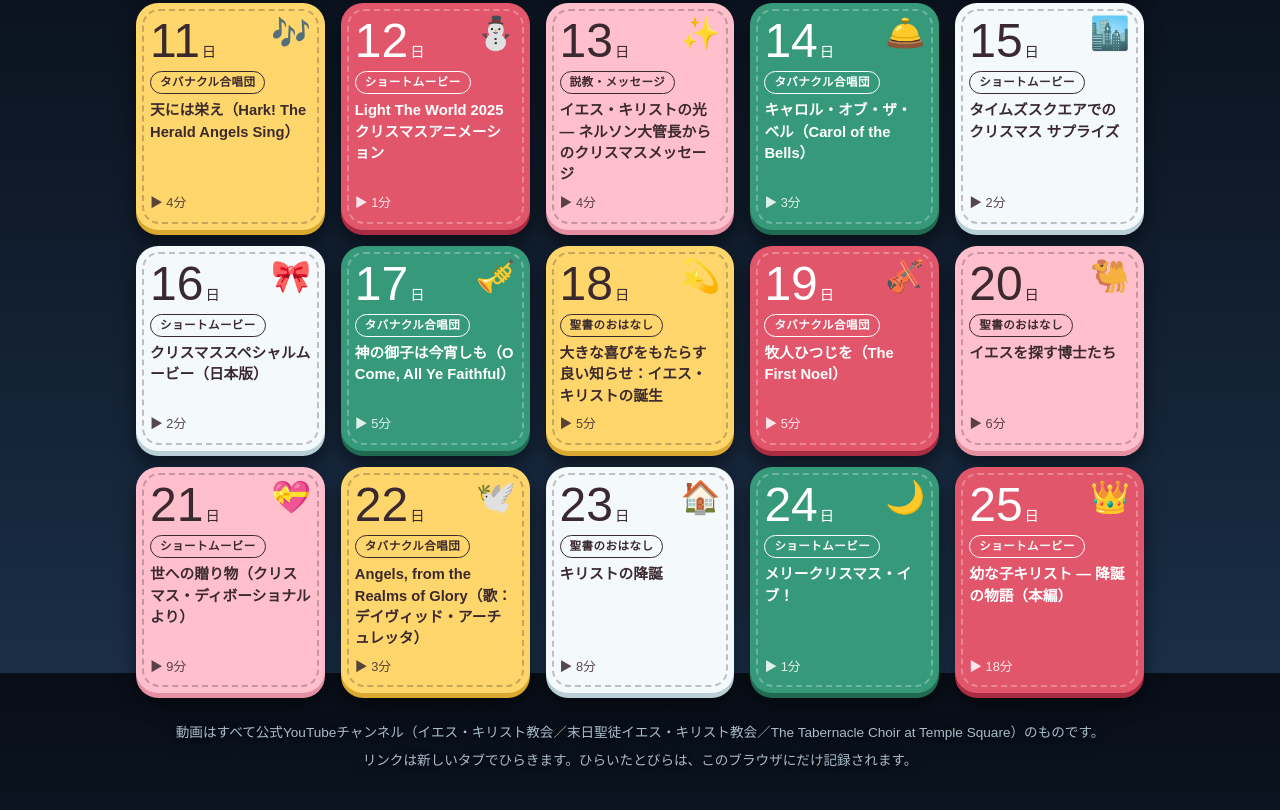
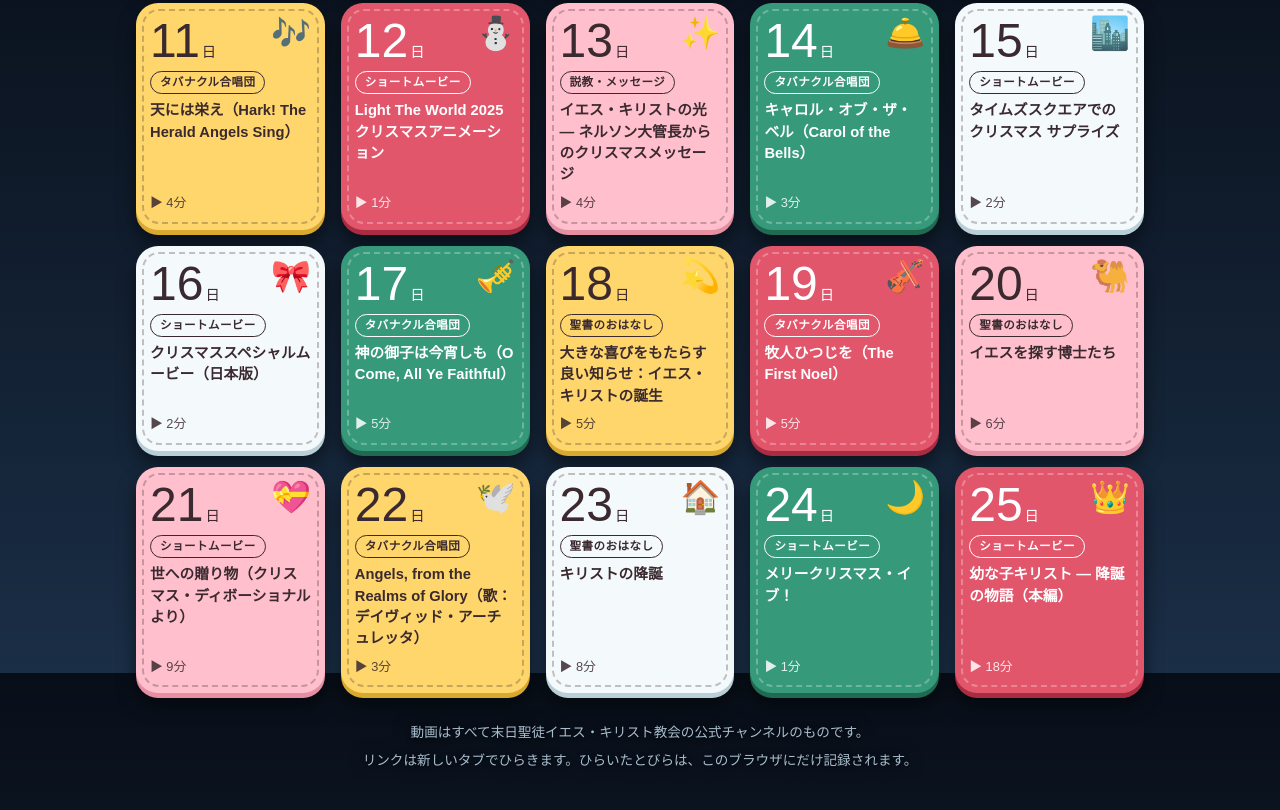
Before and after one commit to game-test-beep/advent-calendar, a plain HTML site: page index.html in a window 1280 px wide. Shown: the part 927-1737 px from the top of the page. Drawn offline with Linux system fonts and the light colour scheme; a web font is replaced by a local one.

Commit message:
注意書きのチャンネル表記をまとめる
Co-Authored-By: Claude Opus 5.5 <noreply@anthropic.com>

```diff
--- a/index.html
+++ b/index.html
@@ -253,7 +253,7 @@ footer a { color: var(--mint); font-weight: 700; }
   <ol class="grid" id="grid"></ol>
 
   <footer>
-    <span>動画はすべて公式YouTubeチャンネル（イエス・キリスト教会／末日聖徒イエス・キリスト教会／The Tabernacle Choir at Temple Square）のものです。</span>
+    <span>動画はすべて末日聖徒イエス・キリスト教会の公式チャンネルのものです。</span>
     <span>リンクは新しいタブでひらきます。ひらいたとびらは、このブラウザにだけ記録されます。</span>
   </footer>
 </div>
```
